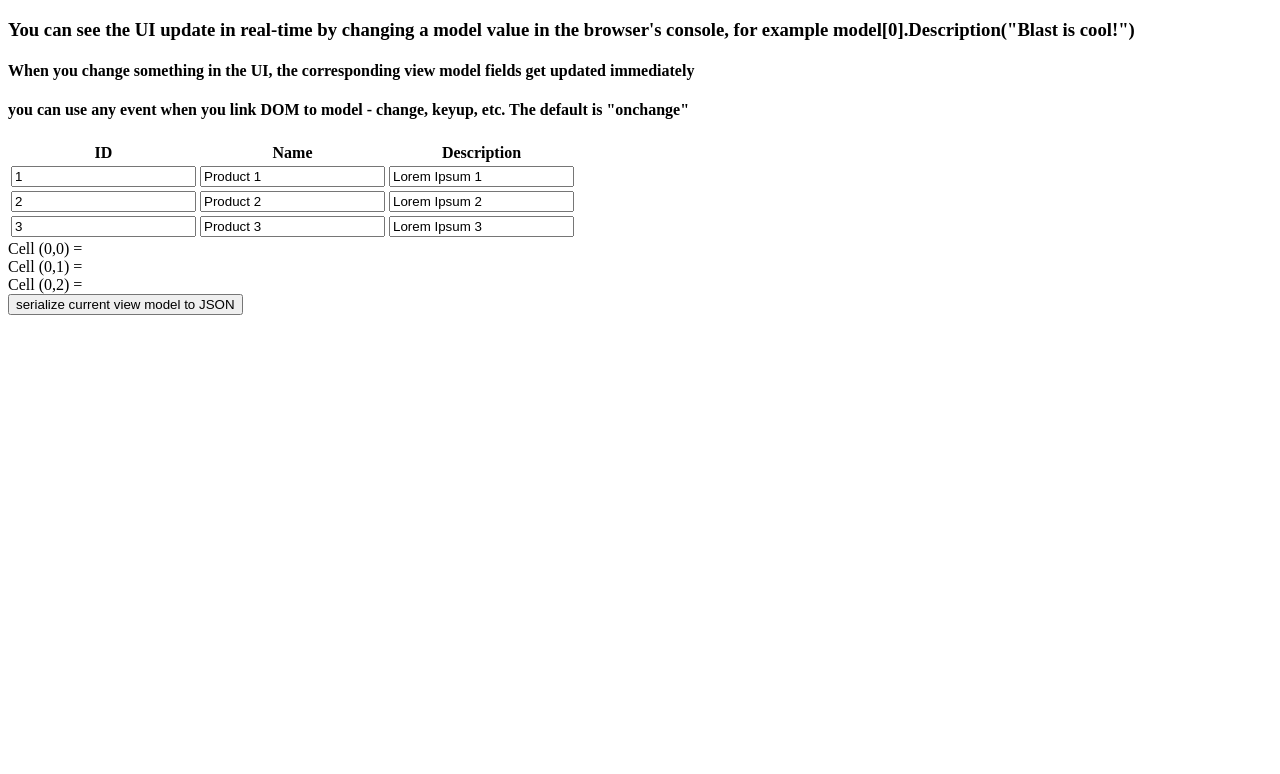
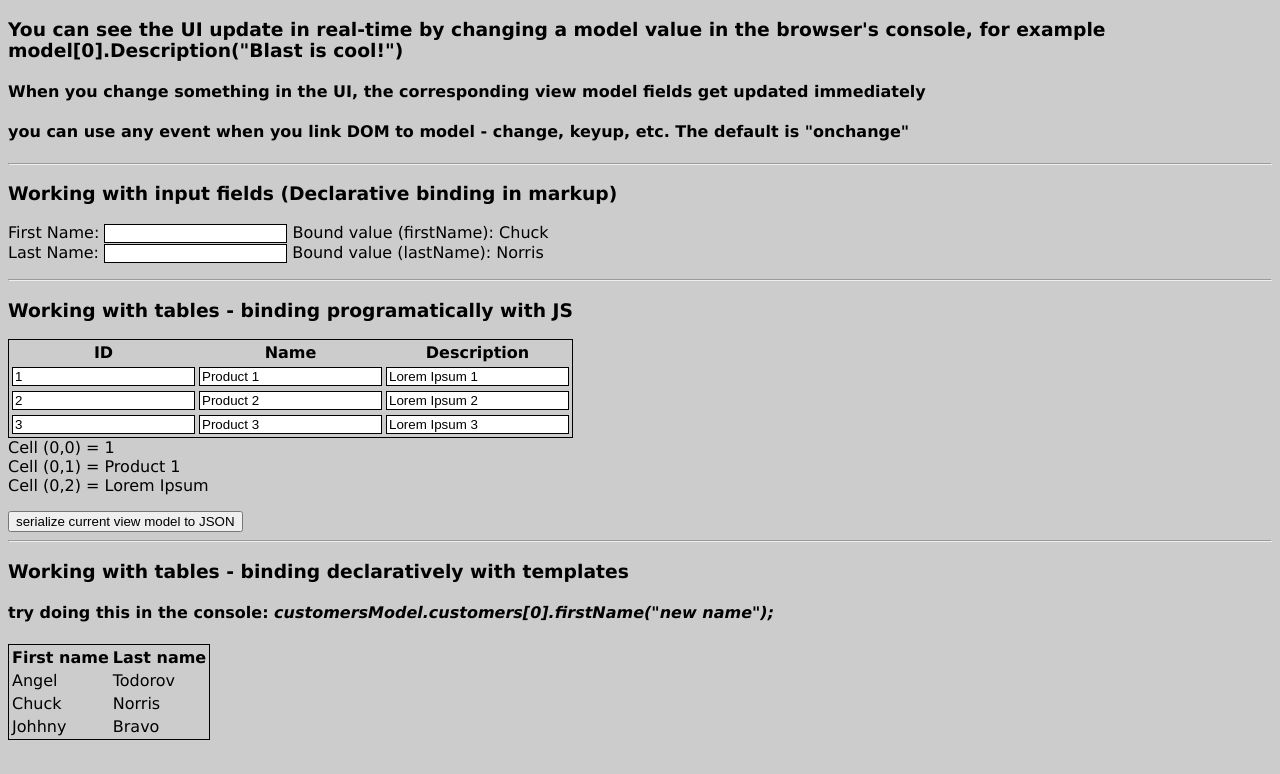
Before and after one commit to attodorov/blast.js, a plain HTML site: page index.html in a window 1280 px wide. Drawn offline with Linux system fonts and the light colour scheme.

Commit message:
adding declarative HTML bindings (data-bind attributes) and templating

```diff
--- a/blast.js
+++ b/blast.js
@@ -3,7 +3,7 @@
  * Licensed under BSD
  */
 (function (window, document) {
-	var blast = window.blast = window.blast || {};
+	var blast = window.blast = window.blast || {}, doc = document;
 	blast.observable = function (val) {
 		var current = val;
 		var ret = function (retVal) {
@@ -25,7 +25,7 @@
 	};
 	blast.observableArray = function (arr) { // not implemented
 	};
-	blast.link = function (elem, meta, data) {
+	blast.link = function (elem, meta, data) { // DOM => observables
 		var key = meta.key;
 		if (data[key].__bo) {
 			data[key].subs.push(function (val, oldVal) {
@@ -40,8 +40,16 @@
 				data[key] = newVal;
 			}
 		}
+		setval(elem, data[key].__bo ? data[key]() : data[key]); // init
 	};
-	blast.observe = function (data) {
+	blast.linkAll = function (prop, meta, model) {
+		var elems = elem(prop, meta.parent);
+		for (var i = 0; i < elems.length; i++) {
+			meta.key = prop;
+			blast.link(elems[i], meta, model);
+		}
+	};
+	blast.observe = function (data) { // data is a plain js object/array
 		if (undef(data)) {
 			return null;
 		}
@@ -53,6 +61,26 @@
 			return observed;
 		}
 		return observeObj(data);
+	};
+	blast.bind = function (model, meta) { //two-way: HTML <=> Model
+		var m = undef(meta) ? {} : meta;
+		for (var p in model) {
+			if (model.hasOwnProperty(p)) { //TODO: handle scope
+				if (model[p] instanceof Array) { //also recurse
+					var arr = model[p];
+					var dom = elem(p)[0];//TODO elem() returning > 1
+					var tmpl = dom.firstElementChild.cloneNode(true);
+					clear(dom);
+					for (var i = 0; i < arr.length; i++) {
+						var item = tmpl.cloneNode(true);
+						dom.appendChild(item);
+						blast.bind(arr[i], {parent: item});
+					}
+				} else {
+					blast.linkAll(p, m, model);
+				}
+			}
+		}
 	};
 	// convert model to plain js objects
 	blast.json = function (model) {
@@ -99,6 +127,15 @@
 		}
 		return elem.innerHTML; //TODO: parse inner content
 	}
+	function elem(prop, parent) {
+		var root = parent ? parent : doc;
+		return root.querySelectorAll("[data-bind=" + prop + "]");
+	}
+	function clear(elem) {
+		while (elem.firstChild) {
+    		elem.removeChild(elem.firstChild);
+		}
+	}
 	function undef(val) {
 		return val === null || typeof (val) === "undefined";
 	}
--- a/index.html
+++ b/index.html
@@ -2,6 +2,21 @@
 <html>
 	<head>
 		<script type="text/javascript" src="blast.js"></script>
+		<style type="text/css">
+			body {
+				font-family: Verdana;
+				background-color: #cccccc;
+			}
+			table {
+				border: 1px solid black;
+			}
+			tr {
+				border: 1px solid black;
+			}
+			input {
+				border: 1px solid black;
+			}
+		</style>
 		<script type="text/javascript">
 			var sampleData1 = [
 				{ID: 1, Name: "Product 1", Description: "Lorem Ipsum"},
@@ -9,7 +24,7 @@
 				{ID: 3, Name: "Product 3", Description: "Lorem Ipsum"},
 				{ID: 4, Name: "Product 4", Description: "Lorem Ipsum"}
 			];
-			var model = null;
+			var model = null, nameModel, customersModel;
 			window.onload = function () {
 				init();
 			};
@@ -30,6 +45,19 @@
 				blast.link(document.getElementById("cell00"), {key: "ID"}, model[0]);
 				blast.link(document.getElementById("cell01"), {key: "Name"}, model[0]);
 				blast.link(document.getElementById("cell02"), {key: "Description"}, model[0]);
+				nameModel = {
+					firstName: blast.observable("Chuck"),
+					lastName: blast.observable("Norris")
+				};
+				customersModel = {
+					customers: [
+						{firstName: blast.observable("Angel"), lastName: blast.observable("Todorov")},
+						{firstName: blast.observable("Chuck"), lastName: blast.observable("Norris")},
+						{firstName: blast.observable("Johhny"), lastName: blast.observable("Bravo")}
+					]
+				};
+				blast.bind(nameModel);
+				blast.bind(customersModel);
 			}
 
 			function setVal () {
@@ -63,6 +91,21 @@
 		<h3> You can see the UI update in real-time by changing a model value in the browser's console, for example model[0].Description("Blast is cool!")</h3>
 		<h4> When you change something in the UI, the corresponding view model fields get updated immediately</h4>
 		<h4> you can use any event when you link DOM to model - change, keyup, etc. The default is "onchange" </h4>
+		<hr/>
+		<p>
+			<h3> Working with input fields (Declarative binding in markup) </h3>
+			<div>
+				<span>First Name:</span> <input data-bind="firstName"/>
+				<span>Bound value (firstName): </span><span data-bind="firstName"/>
+			</div>
+			<div>
+				<span>Last Name:</span> <input data-bind="lastName"/>
+				<span>Bound value (lastName): </span><span data-bind="lastName"/>
+			</div>
+		</p>
+		<hr/>
+		<p>
+			<h3> Working with tables - binding programatically with JS</h3>
 			<table id="table1">
 				<thead>
 					<th>ID</th>
@@ -78,7 +121,24 @@
 			<div><span>Cell (0,0) = </span><span id="cell00"></span></div>
 			<div><span> Cell (0,1) = </span><span id="cell01"></span></div>
 			<div><span> Cell (0,2) = </span><span id="cell02"></span></div>
+		</p>
 		<button id="serialize" onclick="serialize();">serialize current view model to JSON</button>
 		<div id="serialize_container"></div>
+		<hr/>
+		<p>
+			<h3> Working with tables - binding declaratively with templates </h3>
+			<h4> try doing this in the console: <i>customersModel.customers[0].firstName("new name");</i> </h4>
+			<table>
+				<thead>
+					<tr><th>First name</th><th>Last name</th></tr>
+				</thead>
+				<tbody data-bind="customers">
+					<tr>
+						<td data-bind="firstName"></td>
+						<td data-bind="lastName"></td>
+					</tr>
+				</tbody>
+			</table>
+		</p>
 	</body>
 </html>
```
Also changed, not shown: blast.min.js. Lines whose indentation alone changed are shown as unchanged.
